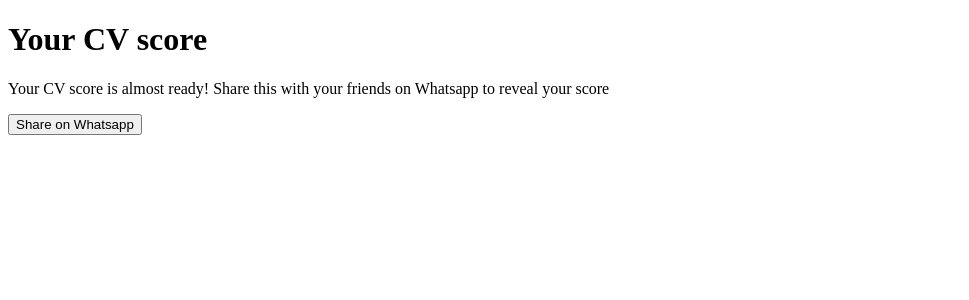
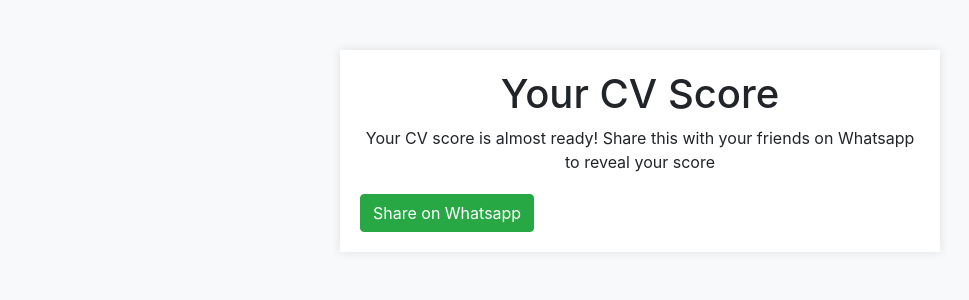
Before and after one commit to petrichor247/Check-CV, a Flask app: template templates/share.html in a window 1280 px wide. Shown: the top 300 px of the page, without its empty margins (0-969 px from the left). Run offline with Flask 3, Linux system fonts and the light colour scheme; the template is opened without the code that fills it, so the values that code supplies are empty; some libraries are stand-ins or nearby versions.

Commit message:
Update share.html

```diff
--- a/templates/share.html
+++ b/templates/share.html
@@ -1,4 +1,4 @@
-<!DOCTYPE html>
+<!--<!DOCTYPE html>
 <html lang="en">
 <head>
     <meta charset="UTF-8">
@@ -13,6 +13,53 @@
         document.getElementById('redirectButton').addEventListener('click', function() {
             var message = encodeURIComponent("Upskill by attending this AI masterclass. It's completely free! https://www.pixeltests.com/ai/p/registration");
             var whatsappUrl = "https://wa.me/?text=" + message;
+
+            // Open WhatsApp share URL
+            window.open(whatsappUrl, '_blank');
+
+            // Redirect to the internal analysis page
+            window.location.href = '/analyse';
+        });
+    </script>
+</body>
+</html>
+-->
+<!doctype html>
+<html lang="en">
+<head>
+    <meta charset="utf-8">
+    <meta name="viewport" content="width=device-width, initial-scale=1, shrink-to-fit=no">
+    <title>Proceed to Analysis</title>
+    <link rel="stylesheet" href="https://maxcdn.bootstrapcdn.com/bootstrap/4.5.2/css/bootstrap.min.css">
+    <style>
+        body {
+            background-color: #f8f9fa;
+        }
+        .container {
+            max-width: 600px;
+            margin-top: 50px;
+            padding: 20px;
+            background-color: #ffffff;
+            box-shadow: 0px 0px 10px rgba(0,0,0,0.1);
+        }
+        .header {
+            text-align: center;
+            margin-bottom: 20px;
+        }
+    </style>
+</head>
+<body>
+    <div class="container">
+        <div class="header">
+            <h1>Your CV Score</h1>
+            <p>Your CV score is almost ready! Share this with your friends on Whatsapp to reveal your score</p>
+        </div>
+        <button class="btn btn-success" id="redirectButton">Share on Whatsapp</button>
+    </div>
+    <script>
+        document.getElementById('redirectButton').addEventListener('click', function() {
+            var message = encodeURIComponent("Upskill by attending this AI masterclass. It's completely free! https://www.pixeltests.com/ai/p/registration");
+            var whatsappUrl = "https://wa.me/?text=" + message;
             window.open(whatsappUrl, '_blank');
             window.location.href = '/analyse';
         });
```
